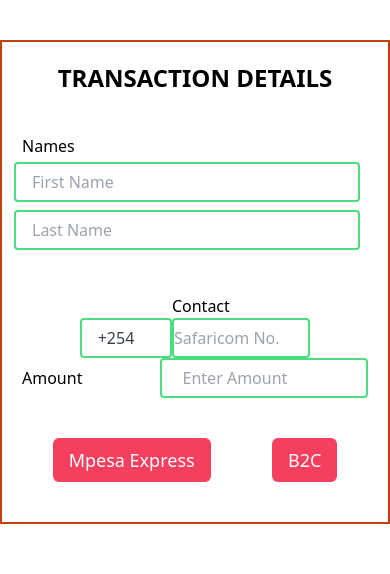
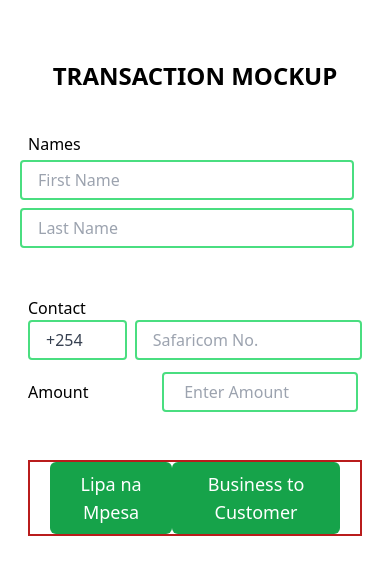
Before and after one commit to FredsTechVerse/Daraja-2.0-Front-End-, a React (Vite) app: page / in a window 390 px wide. Shown: the top 574 px of the page. Built offline with nearby package versions, Linux system fonts and the light colour scheme.

Commit message:
form fully responsive

```diff
--- a/src/components/Button.jsx
+++ b/src/components/Button.jsx
@@ -4,7 +4,7 @@
 const Button = ({ text, href, onClick }) => {
   return (
     <motion.button
-      className="text-lg px-4 py-2 rounded-md bg-rose-500 text-white hover:bg-rose-600"
+      className="text-lg px-4 py-2 rounded-md bg-green-600 text-white hover:bg-rose-600"
       whileInView={{ scale: [null, 1.2, 1.0] }}
       href={href}
       onClick={onClick}
--- a/src/components/Form.jsx
+++ b/src/components/Form.jsx
@@ -77,12 +77,12 @@
   };
   return (
     <>
-      <form className="border-2 border-orange-700 flex-col items-center justify-center mt-10 px-5 py-5">
+      <form className="m-2 flex-col items-center justify-center mt-10 px-5 py-5">
         <h1
           id="form__heading"
           className=" flex items-center uppercase justify-center font-extrabold text-2xl"
         >
-          Transaction Details
+          Transaction Mockup
         </h1>
 
         <div className="flex phone:flex-col justify-around items-center my-10">
@@ -114,11 +114,11 @@
           ></input>
         </div>
         <div className="flex phone:flex-col  items-center justify-center my-5">
-          <div className="w-2/3 flex phone:flex-col items-center justify-center ">
-            <label for="contact" className="w-1/5">
+          <div className="w-2/3 flex phone:w-full  phone:my-1  phone:flex-col items-center justify-center ">
+            <label for="contact" className="w-1/5 phone:w-full">
               Contact
             </label>
-            <div className="phone:flex  phone:items-center">
+            <div className=" phone:flex phone:w-full phone:items-center">
             <input
               className="px-4 w-1/5 phone:w-2/5 phone:m-0  bg-white-200 appearance-none py-2 mr-1 border-2 border-green-400 rounded text-gray-700 leading-tight focus:outline-none focus:bg-white focus:border-purple-500"
               type="Text"
@@ -127,7 +127,7 @@
               readOnly
             />
             <input
-              className="w-3/5 phone:w-3/5 phone:m-0 phone:px-0  bg-white-200 appearance-none ml-2 mr-10  border-2 border-green-400 rounded  py-2 px-4 text-gray-700 leading-tight focus:outline-none focus:bg-white focus:border-purple-500"
+              className="w-3/4 phone:w-full phone:ml-2  bg-white-200 appearance-none ml-2  border-2 border-green-400 rounded  py-2 px-4 text-gray-700 leading-tight focus:outline-none focus:bg-white focus:border-purple-500"
               id="contact"
               type="Number"
               placeholder="Safaricom No."
@@ -139,12 +139,12 @@
             />
             </div>
           </div>
-          <div className="w-1/3 phone:w-full flex items-center justify-center ">
-            <label for="contact" className="w-2/5">
+          <div className="w-1/3 phone:w-full phone:my-1  phone:flex flex items-center">
+            <label for="contact" className=" w-2/5">
               Amount
             </label>
             <input
-              className="w-3/5 bg-white-200 appearance-none border-2 border-green-400 rounded  py-2 px-4 text-gray-700 leading-tight focus:outline-none focus:bg-white focus:border-purple-500"
+              className="w-3/5 phone:w-3/5 phone:m-1 bg-white-200 appearance-none border-2 border-green-400 rounded  py-2 px-4 text-gray-700 leading-tight focus:outline-none focus:bg-white focus:border-purple-500"
               id="amount"
               type="Number"
               placeholder=" Enter Amount"
@@ -159,9 +159,9 @@
 
         <div className="flex items-center justify-between my-5 mx-5"></div>
 
-        <div className="flex justify-around items-center w-100 my-5 ">
-          <Button type="button" text="Mpesa Express" onClick={mpesaExpress} />
-          <Button type="button" text="B2C" onClick={B2C} />
+        <div className="flex px-5 justify-around items-center border-2 border-red-700 my-3 w-full">
+          <Button type="button" text="Lipa na Mpesa" onClick={mpesaExpress} />
+          <Button type="button" text="Business to Customer" onClick={B2C} />
         </div>
 
         {responseTracker ? (
```
